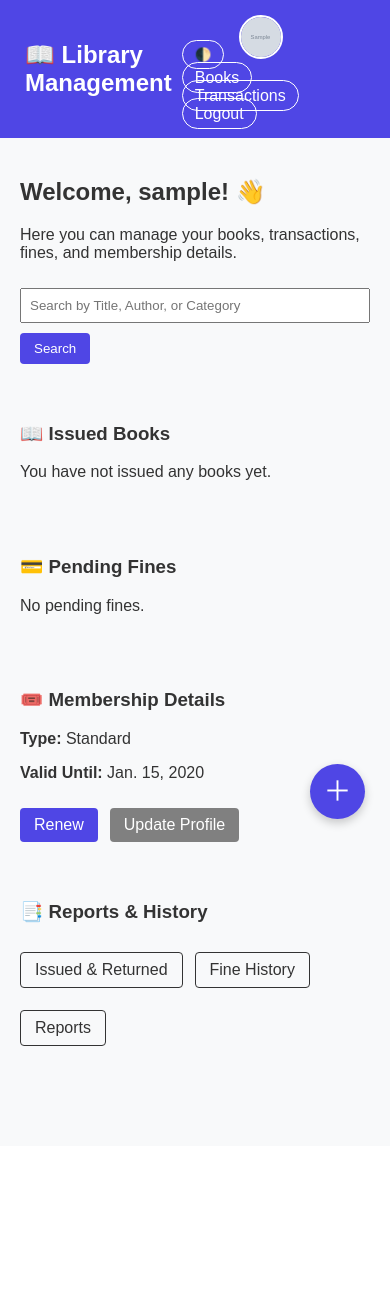
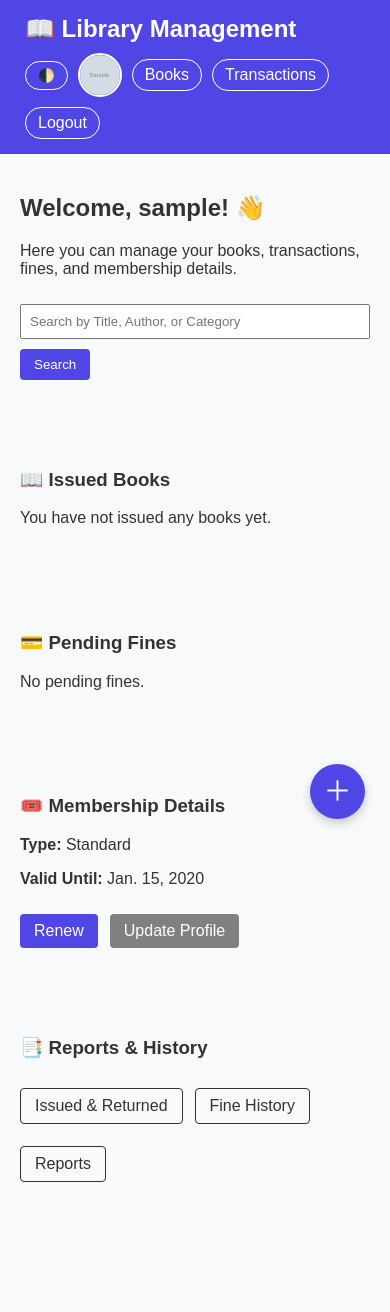
Before and after one commit to KrishnaShuklaDeveloper/Digital-Library-Management-System, a Django app: page /library/user-home/ in a window 390 px wide. Before the commit the page ends 1046 px from the top, so only its background shows below. Run offline with Django 5.2, Linux system fonts and the light colour scheme; a user stored in the database is signed in; tables that the repository leaves empty hold one stand-in row (values such as "Sample post"); grey boxes marked "Sample" are stand-in pictures; some libraries are stand-ins or nearby versions.

Commit message:
Update user_home.html

```diff
--- a/library/templates/library/user_home.html
+++ b/library/templates/library/user_home.html
@@ -35,6 +35,7 @@
       display: flex;
       justify-content: space-between;
       align-items: center;
+      flex-wrap: wrap;
     }
 
     .navbar .navbar-brand {
@@ -43,10 +44,17 @@
       color: #fff;
     }
 
+    .nav-links {
+      display: flex;
+      flex-wrap: wrap;
+      gap: 10px;
+      justify-content: flex-end;
+      align-items: center;
+    }
+
     .nav-links a, .nav-links button {
       color: white;
       text-decoration: none;
-      margin-left: 10px;
       padding: 6px 12px;
       border-radius: 20px;
       border: 1px solid white;
@@ -65,13 +73,13 @@
       border-radius: 50%;
       object-fit: cover;
       border: 2px solid #fff;
-      margin: 0 10px;
     }
 
     .container {
       max-width: 1100px;
       margin: auto;
       padding: 20px;
+      margin-bottom: 30px;
     }
 
     .welcome-section {
@@ -212,19 +220,42 @@
       color: #333;
     }
 
-    .d-flex { display: flex; gap: 12px; flex-wrap: wrap; }
+    .d-flex {
+      display: flex;
+      gap: 12px;
+      flex-wrap: wrap;
+      align-items: center;
+    }
 
     @media screen and (max-width: 768px) {
       .welcome-text {
         max-width: 100%;
       }
+
       .search-form {
         flex-wrap: wrap;
         width: 100%;
         margin-top: 10px;
       }
+
       .search-form input {
         width: 100%;
+      }
+
+      .navbar {
+        flex-direction: column;
+        align-items: flex-start;
+      }
+
+      .navbar .navbar-brand {
+        margin-bottom: 10px;
+      }
+
+      .nav-links {
+        flex-wrap: wrap;
+        width: 100%;
+        justify-content: flex-start;
+        gap: 10px;
       }
     }
   </style>
@@ -236,7 +267,7 @@
   <div class="navbar-brand">📖 Library Management</div>
   <div class="nav-links">
     <button onclick="toggleDarkMode()" title="Toggle Theme">🌓</button>
-    {% if member.profile_pic %}
+    {% if member and member.profile_pic %}
       <img src="{{ member.profile_pic.url }}" alt="Profile" class="profile-pic" />
     {% endif %}
     <a href="{% url 'book_list' %}">Books</a>
@@ -245,7 +276,7 @@
   </div>
 </div>
 
-<!-- Welcome + Search Section -->
+<!-- Welcome + Search -->
 <div class="container welcome-section">
   <div class="welcome-text">
     <h2>Welcome, {{ user.username }}! 👋</h2>
@@ -340,7 +371,6 @@
   <div class="fab-main" onclick="toggleFAB()">＋</div>
 </div>
 
-<!-- Scripts -->
 <script>
   function toggleDarkMode() {
     document.body.classList.toggle("dark-mode");
```
